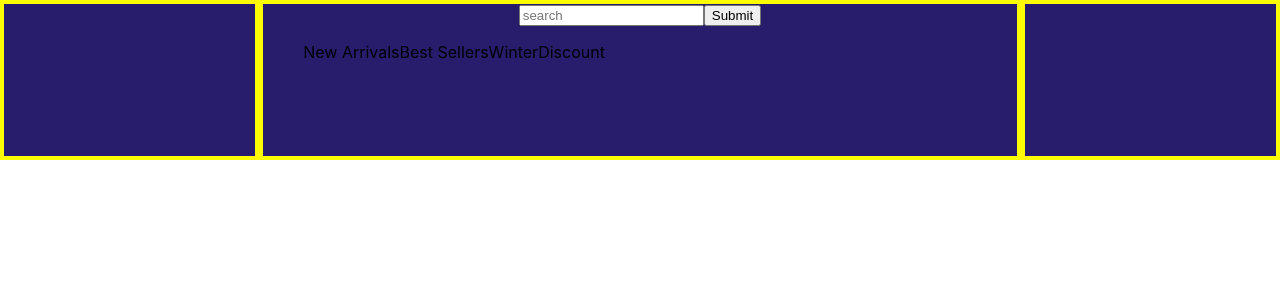
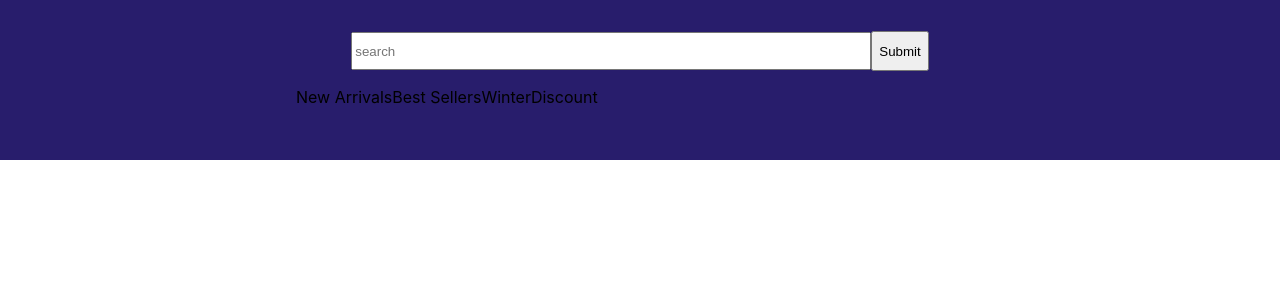
Before and after one commit to cyberstizz/theGuttiesOutlet, a React (Create React App) app in the folder client/: page / in a window 1280 px wide. Shown: the top 300 px of the page. Built offline with nearby package versions, Linux system fonts and the light colour scheme; no server answers.

Commit message:
removed borders

```diff
--- a/client/src/components/Header.css
+++ b/client/src/components/Header.css
@@ -14,15 +14,24 @@
 
 .Left_Header{
     width: 20vw;
-    border: 4px solid yellow;
 }
 
 .Center_Header{
-    border: 4px solid yellow;
+    display: flex;
+    flex-direction: column;
     width: 60vw;
 }
 
+#searchbar{
+    margin-top: 4vh;
+    height: 4vh;
+    width: 40vw;
+}
+
+#searchbutton{
+    height: 5vh;
+}
+
 .Right_Header{
-    border: 4px solid yellow;
     width: 20vw;
 }
--- a/client/src/components/Header.js
+++ b/client/src/components/Header.js
@@ -21,8 +21,8 @@ import './Header.css';
                 {/* the search bar will be placed within a form for easier access to the buttons input */}
                 <form onSubmit=''>
 
-                    <input type='text' placeholder="search"></input>
-                    <input type='submit'></input>
+                    <input id='searchbar' type='text' placeholder="search"></input>
+                    <input id='searchbutton' type='submit'></input>
 
                 </form>
 
```
